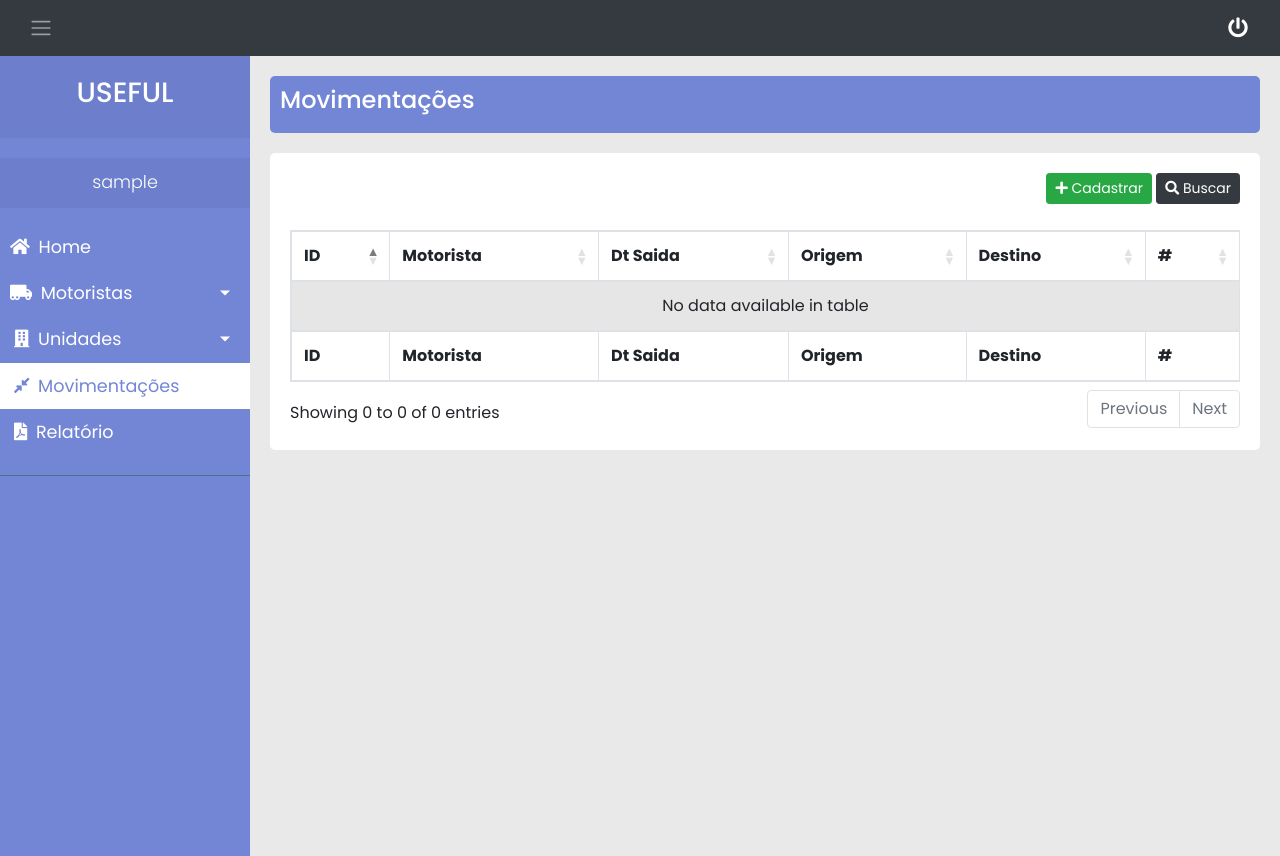
After one commit to MarceloGouveia77/teste_useful, a Django app: page /empresa/movimentacoes/ in a window 1280 px wide. The commit adds this page. Run offline with Django 3.2, Linux system fonts and the light colour scheme; the visitor is signed in with stand-in values (Sample User, id 1); data that the repository does not hold is empty; some libraries are stand-ins or nearby versions.

Commit message:
feat: movimentacao page

```diff
--- a/core/templates/core/base.html
+++ b/core/templates/core/base.html
@@ -27,7 +27,7 @@
             </div>
 
             <ul class="list-unstyled components">
-                <p class="user">Marcelo Gouveia</p>
+                <p class="user">{{ user.username }}</p>
                 <li class="{{ dashboard_active }}">
                     <a href="{% url 'empresa:dashboard' %}"><i class="fas fa-home pr-1"></i> Home</a>
                 </li>
@@ -40,9 +40,6 @@
                         <li>
                             <a href="javascript:void(0);" data-href="{% url 'motorista:cadastrar_motorista' %}" class="openPopup">Cadastrar</a>
                         </li>
-                        <li>
-                            <a href="#">Relatório</a>
-                        </li>
                     </ul>
                 </li>
                 <li class="{{ unidades_active }}">
@@ -54,10 +51,10 @@
                         <li>
                             <a href="javascript:void(0);" data-href="{% url 'empresa:cadastrar_unidade' %}" class="openPopup">Cadastrar</a>
                         </li>
-                        <li>
-                            <a href="#">Relatório</a>
-                        </li>
                     </ul>
+                </li>
+                <li class="{{ movimentacoes_active }}">
+                    <a href="{% url 'empresa:listar_movimentacoes' %}" ><i class="fas fa-compress-alt pr-1 pl-1"></i> Movimentações</a>
                 </li>
                 <li class="{{ relatorio_active }}">
                     <a href="javascript:void(0);" class="openPopup" data-href="{% url 'empresa:gerar_relatorio' %}"><i class="fas fa-file-pdf pr-1 pl-1"></i> Relatório</a>
--- /dev/null
+++ b/empresa/templates/movimentacao/index.html
@@ -0,0 +1,76 @@
+{% extends 'core/base.html' %}
+{% load static %}
+
+{% block title %} Movimentações{% endblock title %}
+{% block page_header %} Movimentações {% endblock page_header %}
+
+
+{% block content %}
+    <div class="row">
+        <div class="col-12 text-right">
+            <button type="button" class="btn btn-sm btn-success openPopup" href="javascript:void(0);" data-href="{% url 'empresa:cadastrar_movimentacao' %}"><i class="fas fa-plus"></i> Cadastrar</button>
+            <button id="buscar" class="btn btn-dark btn-sm"><i class="fas fa-search"></i> Buscar</button>
+        </div>
+        <div class="table-responsive col-12">
+            <table id="motorista-table" class="table table-striped table-bordered" style="width:100%">
+                <thead>
+                    <tr>
+                        <th>ID</th>
+                        <th>Motorista</th>
+                        <th>Dt Saida</th>
+                        <th>Origem</th>
+                        <th>Destino</th>
+                        <th>#</th>
+                    </tr>
+                </thead>
+                <tbody>
+
+                    {% for movimentacao in movimentacoes %}
+                <tr>
+                    <!-- <td>{% if movimentacao.concluido %} SIM {% else %} NÃO {% endif %}</td> -->
+                    <td>{{ movimentacao.id }}</td>
+                    <td>{{ movimentacao.motorista|title }}</td>
+                    <td>{{ movimentacao.obter_data_saida }}</td>
+                    <td>{{ movimentacao.origem|title }}</td>
+                    <td>{{ movimentacao.destino|title }}</td>
+                    <td width="5%">
+                        <a href="javascript:void(0);" data-href="{% url 'core:remover_registro' pk=movimentacao.id app='motorista' model='movimentacao' %}" class="btn btn-sm btn-danger openPopup"><i class="fas fa-trash"> </i></a>
+                    </td>
+                </tr>
+                {% endfor %}
+
+                </tbody>
+                <tfoot>
+                    <tr>
+                        <th>ID</th>
+                        <th>Motorista</th>
+                        <th>Dt Saida</th>
+                        <th>Origem</th>
+                        <th>Destino</th>
+                        <th>#</th>
+                    </tr>
+                </tfoot>
+            </table>
+        </div>
+
+    </div>
+{% endblock content %}
+
+
+{% block scripts %}
+<script>
+$(document).ready(function() {
+    $('#motorista-table').DataTable();
+    $('#motorista-table_length').hide();
+    $("#motorista-table_filter").hide();
+
+    $("#buscar").click(function(){
+        if($("#motorista-table_filter").is(":hidden")){
+            $("#motorista-table_filter").show();
+        }else{
+            $("#motorista-table_filter").hide();
+        }
+    })
+} );
+</script>
+{% endblock scripts %}
--- a/empresa/urls.py
+++ b/empresa/urls.py
@@ -9,5 +9,7 @@ urlpatterns = [
     path('unidades/cadastrar', views.cadastrar_unidade, name='cadastrar_unidade'),
     path('unidades/detalhe/<int:pk>/', views.detalhe_unidade, name='detalhe_unidade'),
     path('unidades/editar/<int:pk>/', views.editar_unidade, name='editar_unidade'),
+    path('movimentacoes/', views.listar_movimentacoes, name='listar_movimentacoes'),
     path('movimentacoes/relatorio', views.gerar_relatorio, name='gerar_relatorio'),
+    path('movimentacoes/cadastrar/', views.cadastrar_movimentacao, name='cadastrar_movimentacao'),
 ]
--- a/empresa/views.py
+++ b/empresa/views.py
@@ -4,6 +4,7 @@ from django.http.response import HttpResponse
 from django.shortcuts import render, HttpResponse
 from empresa.models import Unidade
 from empresa.forms import UnidadeForm
+from motorista.forms import MovimentacaoForm
 from motorista.models import Motorista, Movimentacao
 
 # Create your views here.
@@ -13,6 +14,23 @@ def dashboard(request):
     movimentacoes = Movimentacao.objects.all()
 
     return render(request, 'dashboard/index.html', {'movimentacoes': movimentacoes, 'dashboard_active': 'active'})
+
+@login_required(login_url='/login')
+@admin_required(login_url='/motorista/portal', redirect_field_name=None)
+def listar_movimentacoes(request):
+    movimentacoes = Movimentacao.objects.all()
+
+    return render(request, 'movimentacao/index.html', {'movimentacoes': movimentacoes, 'movimentacoes_active': 'active'})
+
+@login_required(login_url='/login')
+@admin_required(login_url='/motorista/portal', redirect_field_name=None)
+def cadastrar_movimentacao(request):
+    form = MovimentacaoForm(request.POST or None, hidden=False)
+
+    if form.is_valid():
+        form.save()
+        return HttpResponse('<script>window.location.reload()</script>')
+    return render(request, 'movimentacao/cadastrar.html', {'form': form})
 
 @login_required(login_url='/login')
 @admin_required(login_url='/motorista/portal', redirect_field_name=None)
--- a/motorista/views.py
+++ b/motorista/views.py
@@ -3,6 +3,7 @@ from django.contrib.auth.decorators import login_required
 from core.decorators import admin_required
 from motorista.forms import MotoristaForm, MovimentacaoForm
 from motorista.models import Motorista, Movimentacao
+import json
 import datetime
 
 # Create your views here.
@@ -21,6 +22,9 @@ def cadastrar_motorista(request):
     if form.is_valid():
         form.save()
         return HttpResponse('<script>window.location.reload()</script>')
+    elif form.errors:
+        erros = form.errors.as_json()
+        return HttpResponse(json.dumps(erros), content_type='application/json', status=400)
     return render(request, 'motorista/cadastrar.html', {'form': form})
 
 @login_required(login_url='/login')
--- a/useful/settings.py
+++ b/useful/settings.py
@@ -110,9 +110,9 @@ AUTH_PASSWORD_VALIDATORS = [
 # Internationalization
 # https://docs.djangoproject.com/en/3.2/topics/i18n/
 
-LANGUAGE_CODE = 'en-us'
+LANGUAGE_CODE = 'pt-BR'
 
-TIME_ZONE = 'UTC'
+TIME_ZONE = 'America/Sao_Paulo'
 
 USE_I18N = True
 
```
Also changed, not shown: empresa/templates/movimentacao/cadastrar.html (added, +51 -0 lines), motorista/templates/motorista/cadastrar.html (+10 -0 lines).
